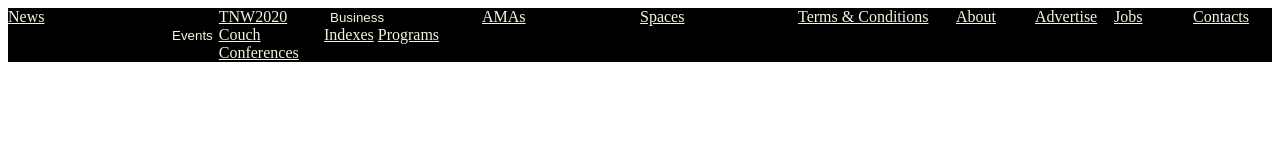
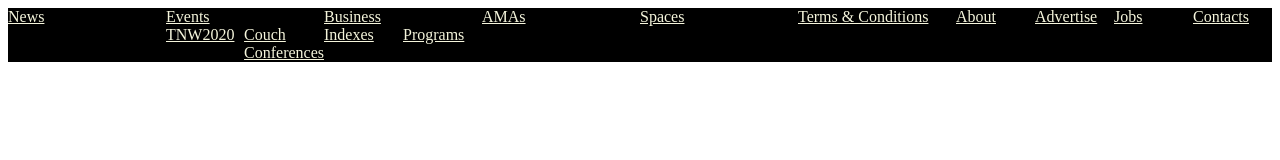
Before and after one commit to icebox827/theNextWeb, a plain HTML site: page index.html in a window 1280 px wide. Drawn offline with Linux system fonts and the light colour scheme.

Commit message:
merging code

```diff
--- a/assets/css/style.css
+++ b/assets/css/style.css
@@ -29,12 +29,6 @@
     display: inline-block;
 }
 
-.dropdown .dropbtn {
-    color: beige;
-    border: none;
-    outline: none;
-    background-color: inherit;
-}
 
 /* Media Queries */
 @media all and (max-width:1000px) {
--- a/index.html
+++ b/index.html
@@ -10,23 +10,17 @@
 <nav class="flex-nav">
     <ul>
         <li><a href="#">News</a></li>
-        <li>
+        <li><a href="#">Events</a>
             <ul class="dropdown">
-                <button class="dropbtn">Events<i class="fa fa-caret-down"></i></button>
-                <div class="dropdown-content">
-                  <a href="#">TNW2020</a>
-                  <a href="#">Couch Conferences</a>
-                </div>
+                <li><a href="#">TNW2020</a></li>
+                <li><a href="#">Couch Conferences</a></li>
             </ul>
         </li>
-        <li>
-            <div class="dropdown">
-                <button class="dropbtn">Business<i class="fa fa-caret-down"></i></button>
-                <div class="dropdown-content">
-                  <a href="#">Indexes</a>
-                  <a href="#">Programs</a>
-                </div>
-            </div>
+        <li><a href="#">Business</a>
+            <ul class="dropdown">
+                <li><a href="#">Indexes</a></li>
+                <li><a href="#">Programs</a></li>
+            </ul>
         </li>
         <li><a href="#">AMAs</a></li>
         <li><a href="#">Spaces</a></li>
```
